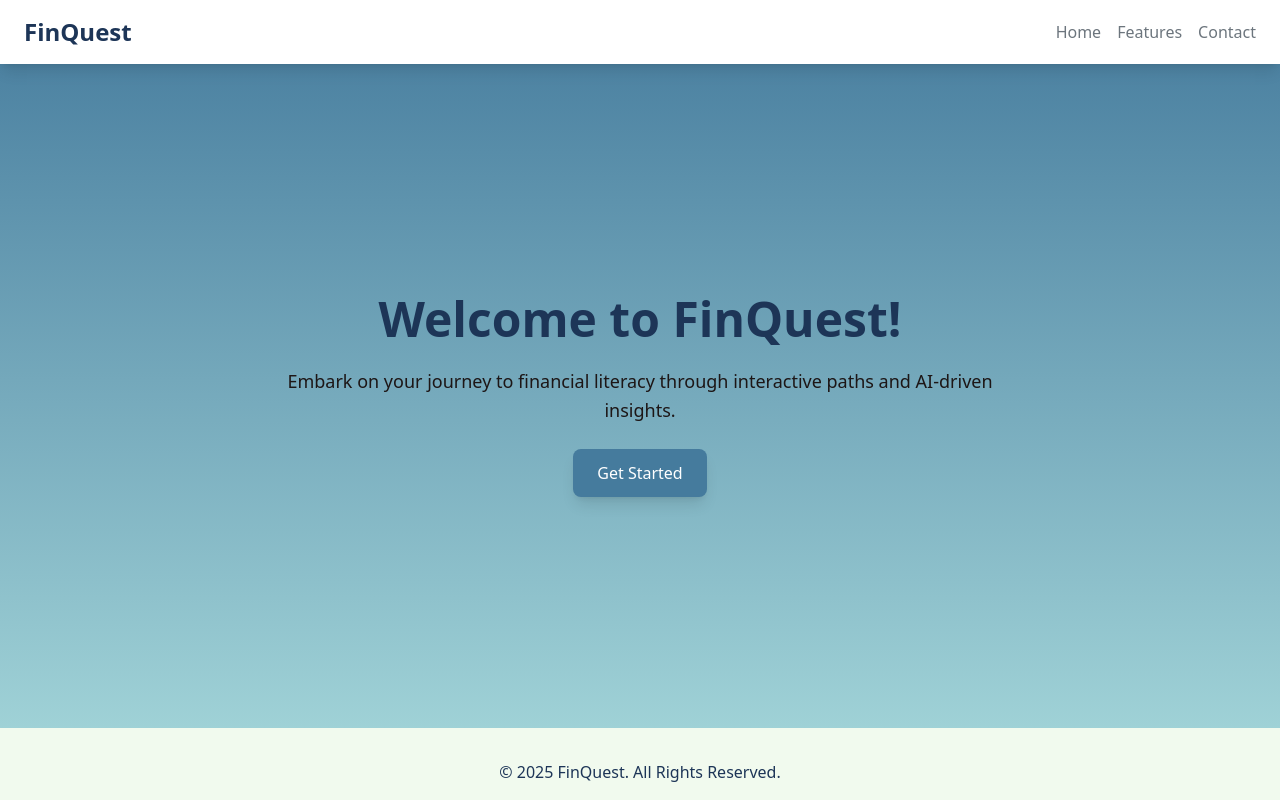
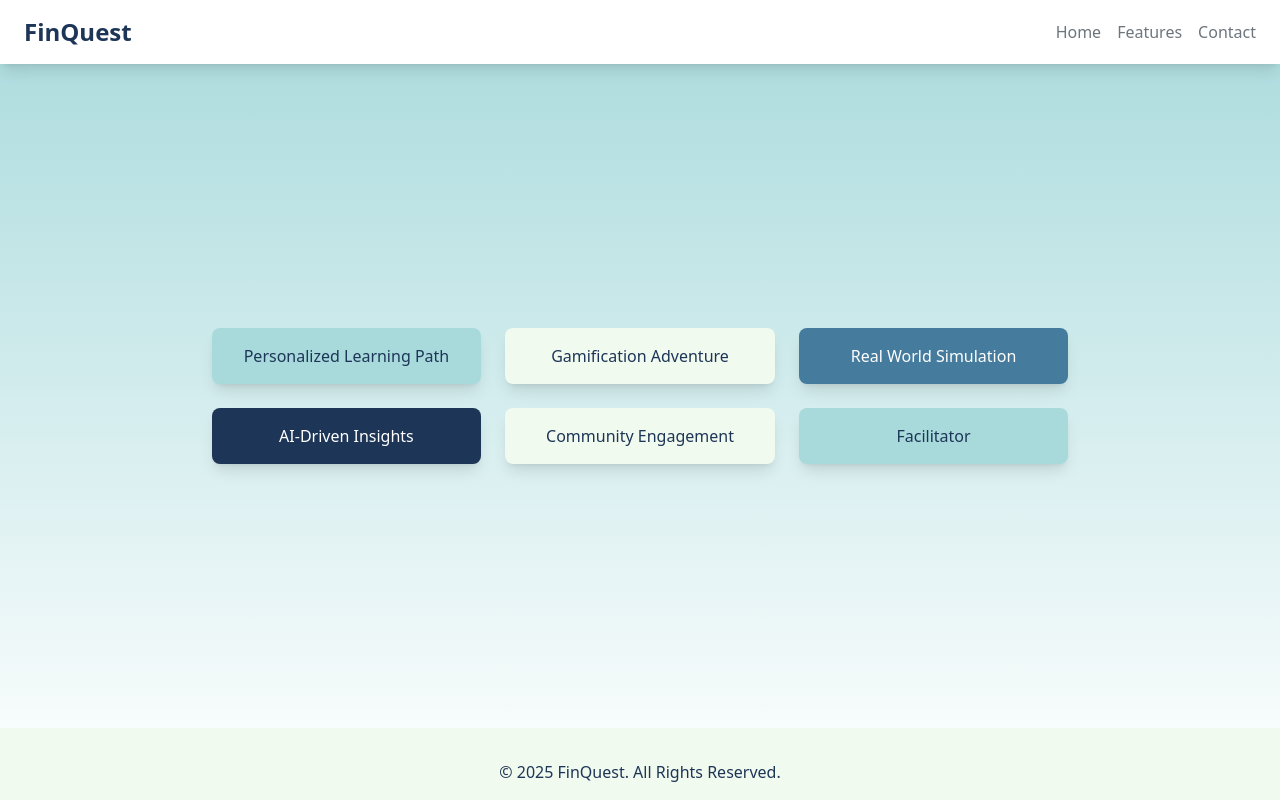
Before and after one commit to Clusters-Config/Fin-Quest, a React (Vite) app in the folder frontend/: page /features in a window 1280 px wide. Built offline with nearby package versions, Linux system fonts and the light colour scheme.

Commit message:
add changes

```diff
--- a/frontend/src/App.jsx
+++ b/frontend/src/App.jsx
@@ -1,21 +1,28 @@
-import './App.css'
-import Learning_paths from "./pages/Learning_paths"
-import Homepage from './pages/Homepage'
-import Game from "./pages/Game"
-import Login from "./pages/Login-signup"
-import Simulations from './pages/Simulations'
+import React from 'react';
+import { BrowserRouter as Router, Routes, Route } from 'react-router-dom';
+import Homepage from './pages/Homepage';
+import Learning_paths from './pages/Learning_paths';
+import Game from './pages/Game';
+import Login from './pages/Login-signup';
+import Simulations from './pages/Simulations';
+import Features from './pages/Features';
+
 const App = () => {
   return (
-    <>
-    <div>
-       {/* <Learning_paths/> */}
-       <Homepage/>
-       {/* <Game/> */}
-       {/* <Login/> */}
-       {/* <Simulations/> */}
-    </div>
-    </>
-  )
-}
+    <Router>
+      <div>
+        {/* Define the routes */}
+        <Routes>
+          <Route path="/" element={<Homepage />} />
+          <Route path="/features" element={<Features />} />
+          <Route path="/login" element={<Login />} />
+          <Route path="/learning_paths" element={<Learning_paths />} />
+          <Route path="/game" element={<Game />} />
+          <Route path="/simulations" element={<Simulations />} />
+        </Routes>
+      </div>
+    </Router>
+  );
+};
 
 export default App;
--- /dev/null
+++ b/frontend/src/pages/Features.jsx
@@ -0,0 +1,97 @@
+import React from "react";
+import { Link } from "react-router-dom";
+
+function FeaturesPage() {
+  return (
+    <div className="bg-gradient-to-b from-[#A8DADC] to-[#FFFFFF] min-h-screen flex flex-col justify-between">
+      {/* Navigation Bar */}
+      <nav className="bg-[#FFFFFF] shadow-lg px-6 py-4 flex justify-between items-center">
+        <div className="text-[#1D3557] text-2xl font-bold">FinQuest</div>
+        <ul className="flex space-x-4">
+          <li>
+            <Link
+              to="/"
+              className="text-[#6C757D] hover:text-[#1D3557] transition duration-300"
+            >
+              Home
+            </Link>
+          </li>
+          <li>
+            <Link
+              to="/features"
+              className="text-[#6C757D] hover:text-[#1D3557] transition duration-300"
+            >
+              Features
+            </Link>
+          </li>
+          <li>
+            <Link
+              to="/contact"
+              className="text-[#6C757D] hover:text-[#1D3557] transition duration-300"
+            >
+              Contact
+            </Link>
+          </li>
+        </ul>
+      </nav>
+
+      {/* Features Section */}
+      <section className="grid grid-cols-1 md:grid-cols-3 gap-6 px-6 py-10 max-w-5xl mx-auto">
+        <Link
+          to="/Learning_paths"
+          className="block bg-[#A8DADC] text-[#1D3557] py-4 px-8 rounded-lg shadow-lg hover:bg-[#74C2E1] hover:scale-105 transform transition duration-300 text-center"
+        >
+          Personalized Learning Path
+        </Link>
+        <Link
+          to="/Game"
+          className="block bg-[#F1FAEE] text-[#1D3557] py-4 px-8 rounded-lg shadow-lg hover:bg-[#74C2E1] hover:scale-105 transform transition duration-300 text-center"
+        >
+          Gamification Adventure
+        </Link>
+        <Link
+          to="/Simulations"
+          className="block bg-[#457B9D] text-white py-4 px-8 rounded-lg shadow-lg hover:bg-[#74C2E1] hover:scale-105 transform transition duration-300 text-center"
+        >
+          Real World Simulation
+        </Link>
+        <Link
+          to="/ AI-Driven"
+          className="block bg-[#1D3557] text-white py-4 px-8 rounded-lg shadow-lg hover:bg-[#74C2E1] hover:scale-105 transform transition duration-300 text-center"
+        >
+          AI-Driven Insights
+        </Link>
+        <Link
+          to="/Communitys"
+          className="block bg-[#F1FAEE] text-[#1D3557] py-4 px-8 rounded-lg shadow-lg hover:bg-[#74C2E1] hover:scale-105 transform transition duration-300 text-center"
+        >
+          Community Engagement
+        </Link>
+        <Link
+          to="/Facilitator"
+          className="block bg-[#A8DADC] text-[#1D3557] py-4 px-8 rounded-lg shadow-lg hover:bg-[#74C2E1] hover:scale-105 transform transition duration-300 text-center"
+        >
+          Facilitator
+        </Link>
+      </section>
+
+      {/* Footer */}
+      <footer className="bg-[#F1FAEE] text-[#1D3557] py-4 text-center">
+        {/* <div className="flex justify-center space-x-6">
+          <a href="#" className="hover:opacity-80 transition duration-300">
+            <i className="fab fa-facebook-f"></i> Facebook
+          </a>
+          <a href="#" className="hover:opacity-80 transition duration-300">
+            <i className="fab fa-twitter"></i> Twitter
+          </a>
+          <a href="#" className="hover:opacity-80 transition duration-300">
+            <i className="fab fa-linkedin-in"></i> LinkedIn
+          </a>
+        </div> */}
+        <p className="mt-4">&copy; 2025 FinQuest. All Rights Reserved.</p>
+      </footer>
+    </div>
+  );
+}
+
+export default FeaturesPage;
--- a/frontend/src/pages/Homepage.jsx
+++ b/frontend/src/pages/Homepage.jsx
@@ -1,3 +1,5 @@
+import { Link } from "react-router-dom";
+
 function Homepage() {
   return (
     <div className="bg-gradient-to-b from-[#457B9D] to-[#A8DADC] min-h-screen flex flex-col justify-between">
@@ -6,28 +8,28 @@ function Homepage() {
         <div className="text-[#1D3557] text-2xl font-bold">FinQuest</div>
         <ul className="flex space-x-4">
           <li>
-            <a
-              href="#"
+            <Link
+              to="/"
               className="text-[#6C757D] hover:text-[#1D3557] transition duration-300"
             >
               Home
-            </a>
+            </Link>
           </li>
           <li>
-            <a
-              href="#"
+            <Link
+              to="/features"
               className="text-[#6C757D] hover:text-[#1D3557] transition duration-300"
             >
               Features
-            </a>
+            </Link>
           </li>
           <li>
-            <a
-              href="#"
+            <Link
+              to="/login"
               className="text-[#6C757D] hover:text-[#1D3557] transition duration-300"
             >
-              Contact
-            </a>
+              Login
+            </Link>
           </li>
         </ul>
       </nav>
@@ -41,25 +43,15 @@ function Homepage() {
           Embark on your journey to financial literacy through interactive
           paths and AI-driven insights.
         </p>
-        <button className="bg-[#457B9D] text-white px-6 py-3 rounded-lg shadow-lg hover:bg-[#74C2E1] transition duration-300">
-          Get Started
-        </button>
+        <Link to="/features">
+          <button className="bg-[#457B9D] text-white px-6 py-3 rounded-lg shadow-lg hover:bg-[#74C2E1] transition duration-300">
+            Get Started
+          </button>
+        </Link>
       </header>
-
 
       {/* Footer */}
       <footer className="bg-[#F1FAEE] text-[#1D3557] py-4 text-center">
-        <div className="flex justify-center space-x-6">
-          {/* <a href="#" className="hover:opacity-80 transition duration-300">
-            <i className="fab fa-facebook-f"></i> Facebook
-          </a>
-          <a href="#" className="hover:opacity-80 transition duration-300">
-            <i className="fab fa-twitter"></i> Twitter
-          </a>
-          <a href="#" className="hover:opacity-80 transition duration-300">
-            <i className="fab fa-linkedin-in"></i> LinkedIn
-          </a> */}
-        </div>
         <p className="mt-4">&copy; 2025 FinQuest. All Rights Reserved.</p>
       </footer>
     </div>
--- a/frontend/src/pages/Learning_paths.jsx
+++ b/frontend/src/pages/Learning_paths.jsx
@@ -1,5 +1,6 @@
 import React from 'react';
 import Learning_path2 from './Learning_path2';
+
 
 const Learning_paths = () => {
   return (
```
